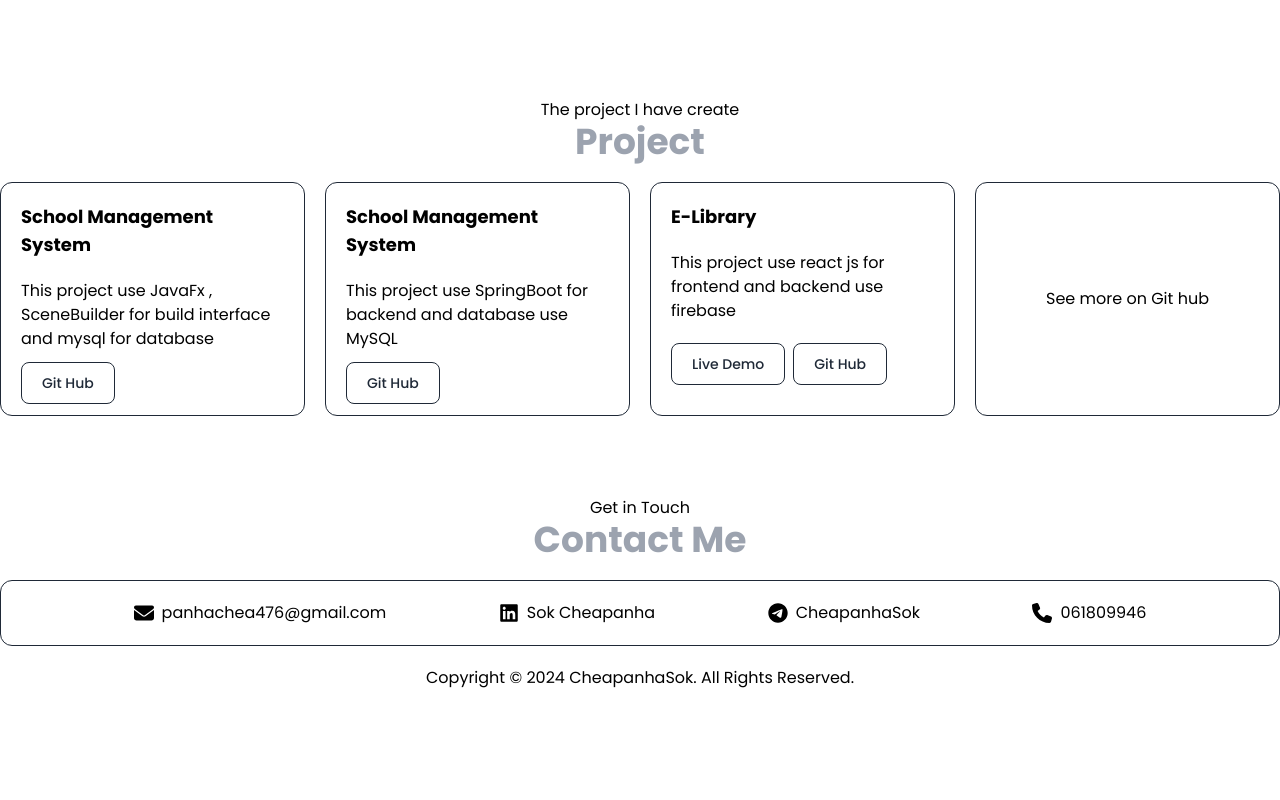
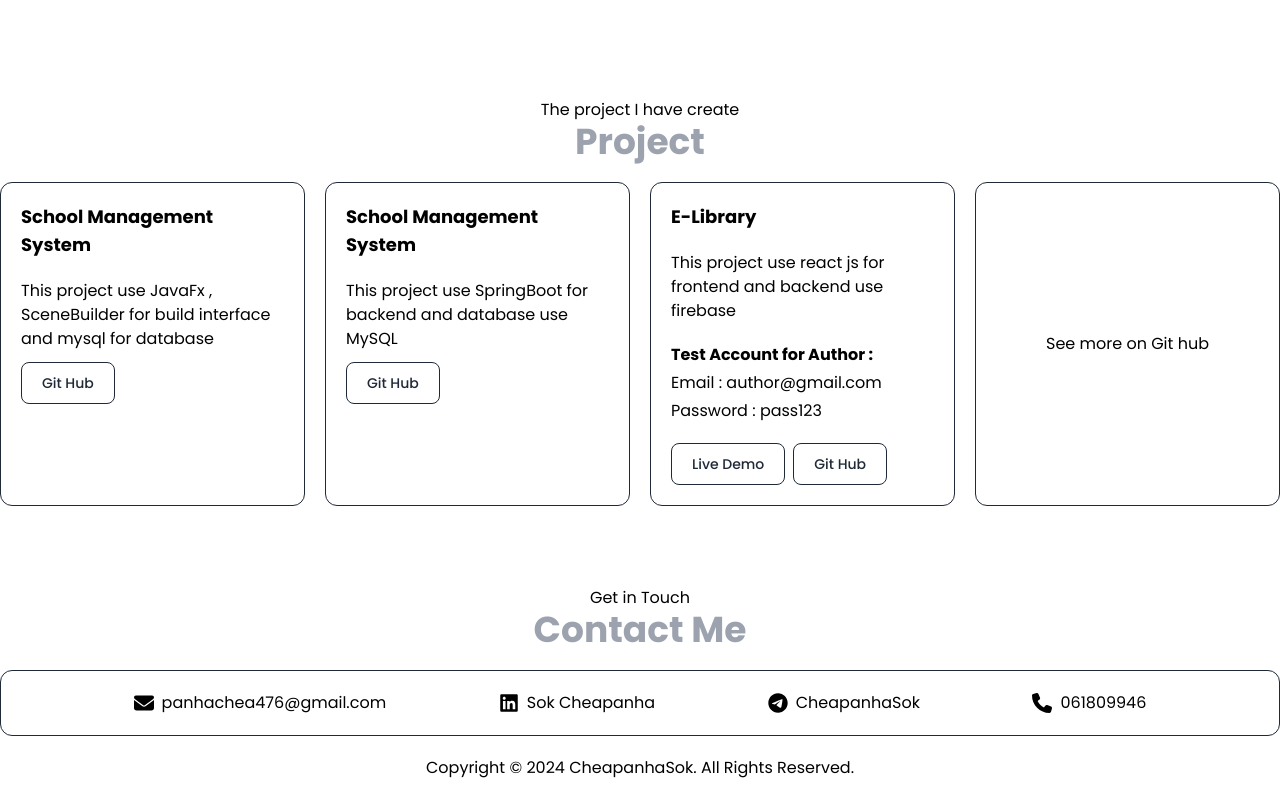
Before and after one commit to Cheapanha-Sok/my_portfolio, a React (Vite) app: page / in a window 1280 px wide. Shown: the part 1706-2506 px from the top of the page. Before the commit the page ends 2416 px from the top, so only its background shows below. Built offline with nearby package versions, Linux system fonts and the light colour scheme.

Commit message:
add account to test for the website

```diff
--- a/src/components/Project.jsx
+++ b/src/components/Project.jsx
@@ -37,6 +37,11 @@ export default function Project() {
                             E-Library
                         </p>
                         <p>This project use react js for frontend and backend use firebase </p>
+                        <div className="space-y-1">
+                            <p className="font-bold">Test Account for Author : </p>
+                            <p>Email : author@gmail.com</p>
+                            <p>Password : pass123</p>
+                        </div>
                         <div className='flex flex-row gap-2 '>
                             <ALink style={true} href="https://tosan.vercel.app" newtab={true}>Live Demo</ALink>
                             <ALink style={true} href="https://github.com/Cheapanha-Sok/E-Library.git" newtab={true}>Git Hub</ALink>
```
